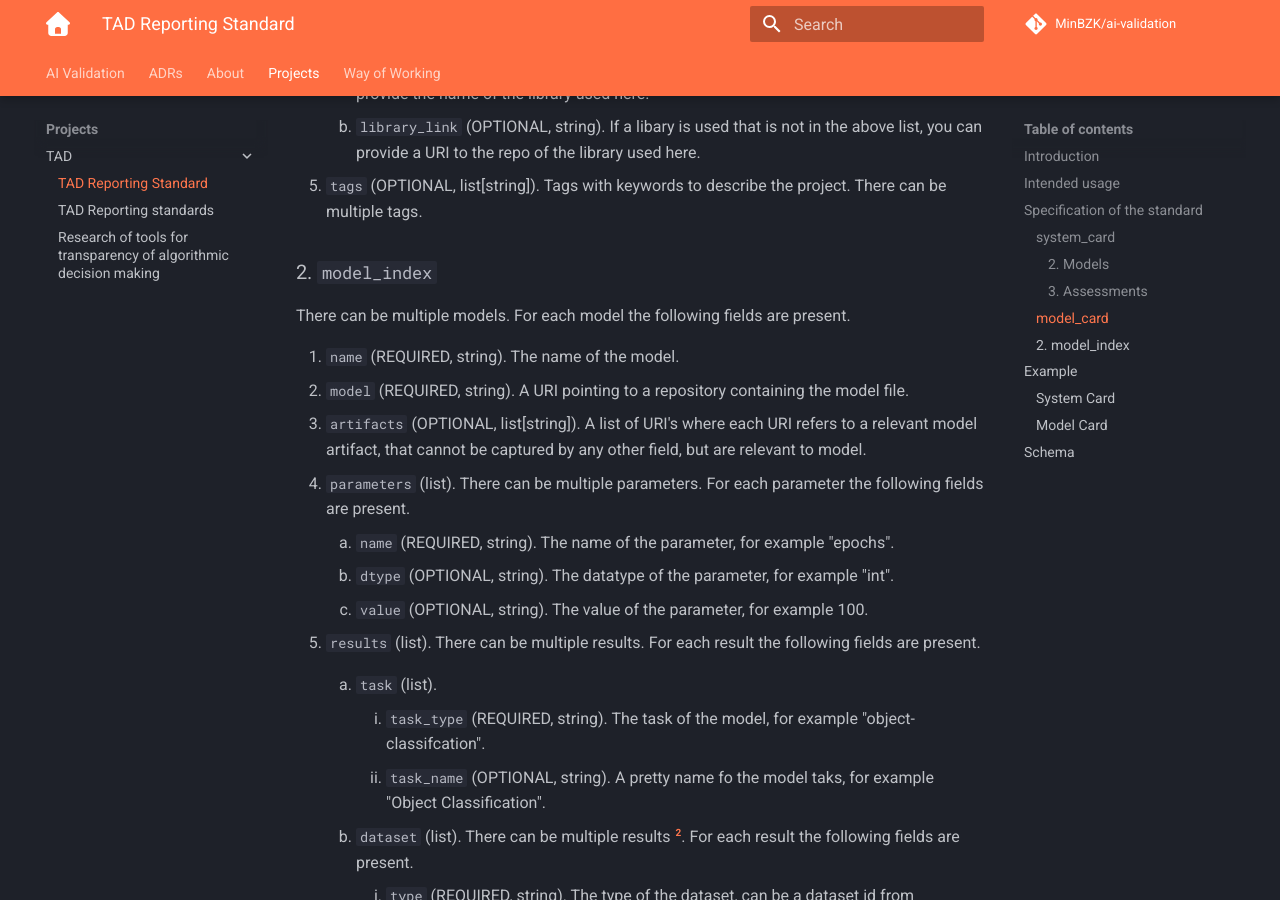
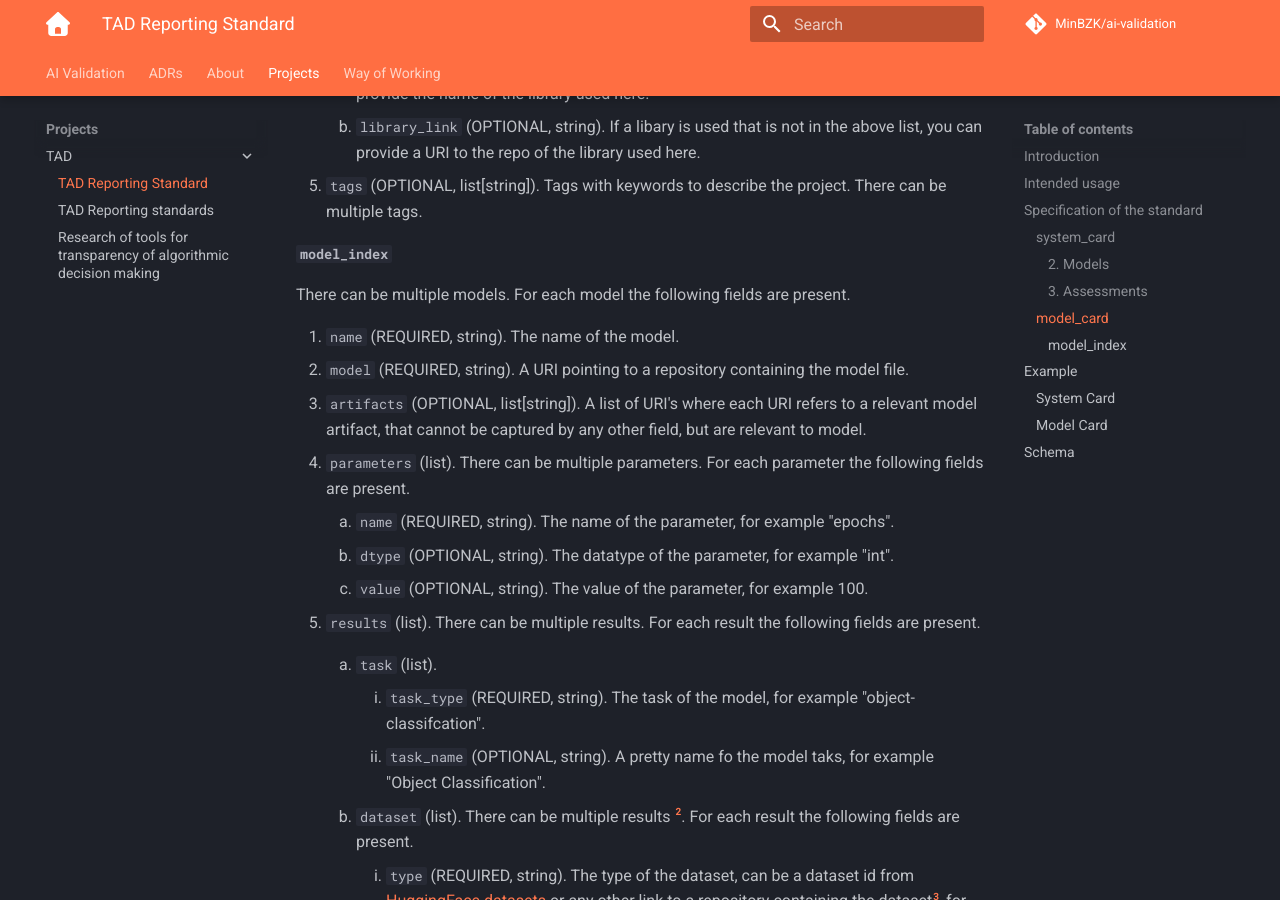
Before and after one commit to MinBZK/ai-validation, an MkDocs documentation site: the page built from docs/Projects/TAD/reporting_standard.md, in a window 1280 px wide and 900 px high, scrolled down 2774 px. Built offline with MkDocs 1.6.1 and Material for MkDocs 9.7.7, drawn with Linux system fonts in a browser that asks for light colours; plug-ins that fetch from the network failed and are left out; comment, search, counter and statistics services are not loaded.

Commit message:
Update docs/Projects/TAD/reporting_standard.md
Co-authored-by: Laurens Weijs <laurens.weijs@rijksoverheid.nl>

```diff
--- a/docs/Projects/TAD/reporting_standard.md
+++ b/docs/Projects/TAD/reporting_standard.md
@@ -102,7 +102,7 @@ two fields will be REQUIRED.
     provide a URI to the repo of the library used here.
 5. `tags` (OPTIONAL, list[string]). Tags with keywords to describe the project. There can be multiple tags.
 
-### 2. `model_index`
+#### `model_index`
 
 There can be multiple models. For each model the following fields are present.
 
```
